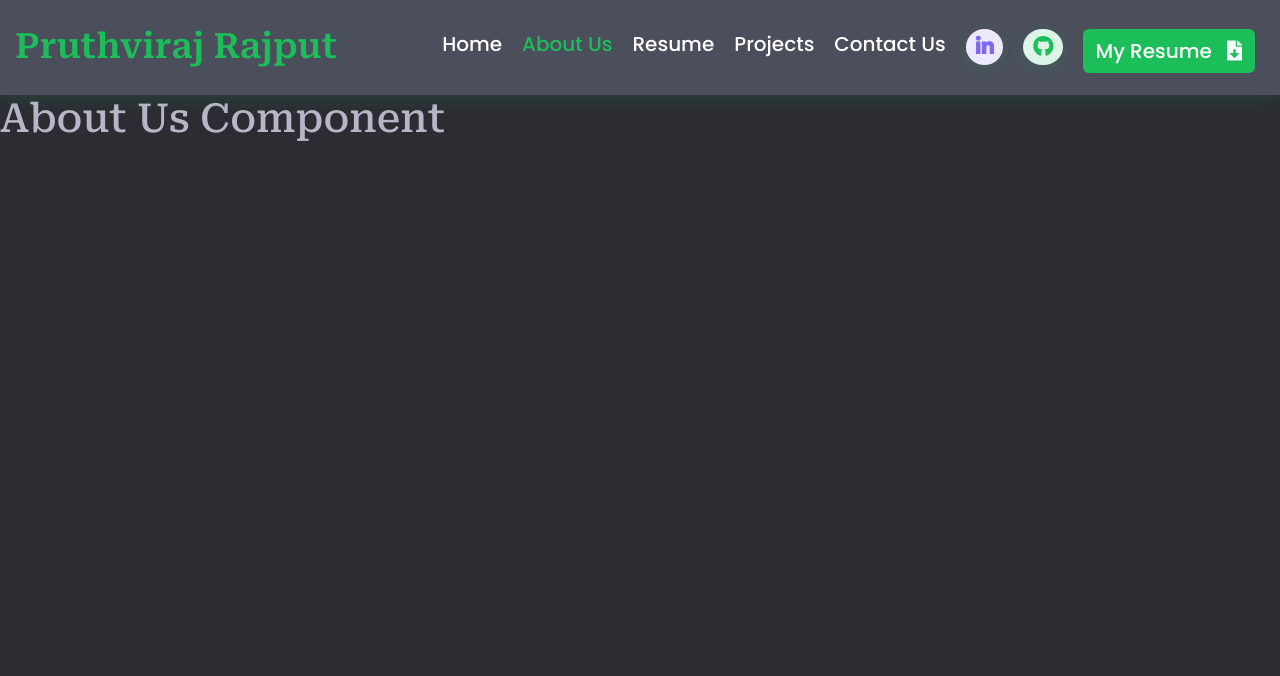
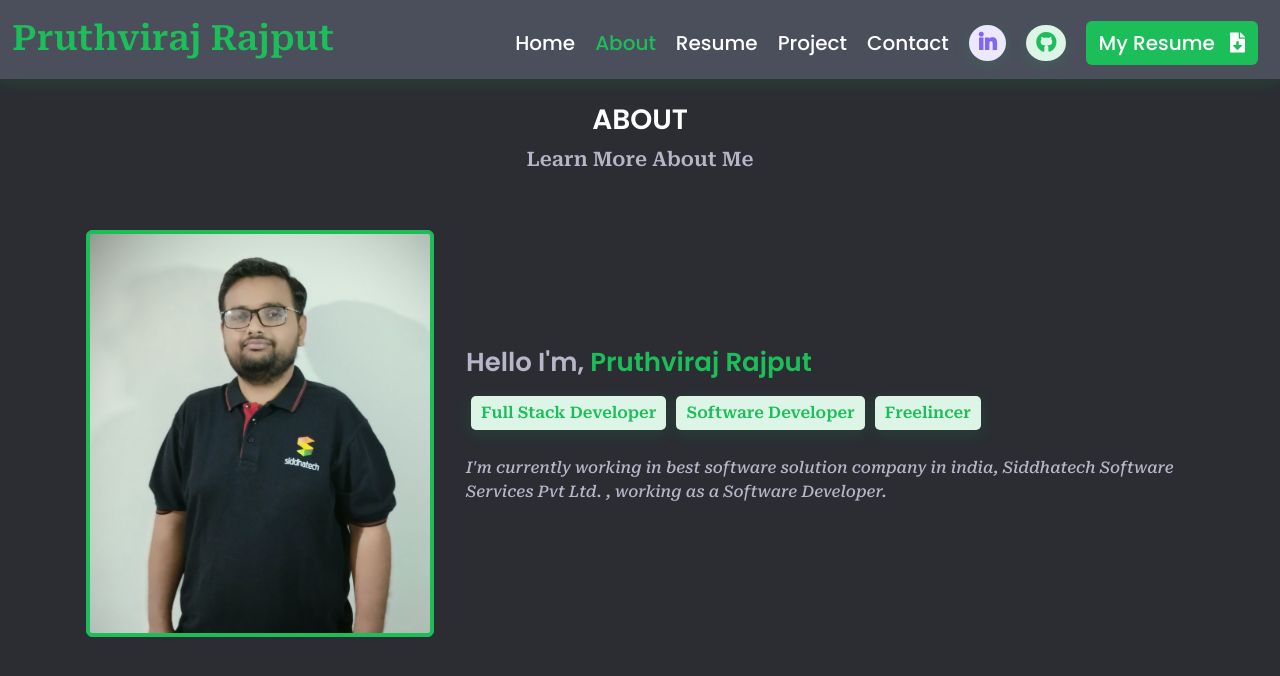
Before and after one commit to pruthvi7384/MY-PORTFOLIO, a Vue app: page /about in a window 1280 px wide. Shown: the top 676 px of the page. Built offline with nearby package versions, Linux system fonts and the light colour scheme.

Commit message:
Start Designing About Us Component

```diff
--- a/src/assets/main.css
+++ b/src/assets/main.css
@@ -32,6 +32,8 @@ html {
     --font-size-20 : 20px;
     --font-size-16 : 16px;
     --font-size-25 : 25px;
+    --font-size-26 : 26px;
+    --font-size-28 : 28px;
     --font-size-35: 35px;
     --card-background : #4b4f5c;
     --bg-1 : #fedfd7;
@@ -48,9 +50,6 @@ body{
 }
 
 /* ===============NavBar Components Styling============== */
-    .navbar .container-fluid{
-        padding: 8px 15px;
-    }
     .background-nav {
         background-color: var(--card-background);
         box-shadow: var(--box-shadow);
@@ -76,7 +75,7 @@ body{
     .navbar .container-fluid .navbar-nav .nav-item .nav-link{
         color: var(--color2);
         font-size: var(--font-size-20);
-        padding: 8px 10px 0px 10px;
+        padding: 08px 10px 0px 10px;
         font-family: var(--font-poppins);
         font-weight: var(--poppins-500);
         transition: 0.4s ease-in-out;
@@ -160,12 +159,12 @@ body{
         font-weight: var(--poppins-500);
         padding: 5px 0px;
     }
-    .home .row .intro_card .tag ul, .home .row .intro_card .social_contact ul{
+    .home .row .intro_card .tag ul, .home .row .intro_card .social_contact ul, .about .about-info-row .tag ul{
         list-style: none;
         padding: 0px !important;
         margin-top: 5px;
     }
-    .home .row .intro_card .tag ul li{
+    .home .row .intro_card .tag ul li, .about .about-info-row .tag ul li{
         padding: 5px 10px;
         font-size: var(--font-size-16);
         margin: 0px 5px;
@@ -174,7 +173,7 @@ body{
         font-weight: var(--roboto-600);
         cursor: pointer;
     }
-    .home .row .intro_card .tag ul .skill{
+    .home .row .intro_card .tag ul .skill, .about .about-info-row .tag .skill{
         background-color: var(--bg-2);
         color: var(--color3);
         box-shadow: var(--box-shadow);
@@ -219,6 +218,51 @@ body{
     }
 /* ==============X====Home Banner====X========= */
 
+/* =============Headings========== */
+    h1{
+        font-family: var(--font-poppins);
+        font-size: var(--font-size-28);
+        font-weight: var(--poppins-600);
+        color: var(--color2);
+    }
+    h2{
+        font-size: var(--font-size-26);
+        font-family: var(--font-poppins);
+        font-weight: var(--roboto-600);
+    }
+/* =========X===Headings===X====== */
+
+/* ================About Me============= */
+    .about .headdings h1, .project .headdings h1, .resume .headdings h1, .contact .headdings h1{
+        text-align: center;
+    }
+    .about .headdings p, .project .headdings p, .resume .headdings p, .contact .headdings p{
+        font-size: var(--font-size-20);
+        color: var(--color5);
+        font-weight: var(--roboto-600);
+        text-align: center;
+    }
+    .about .about-info-row .profile-img .img-thumbnail{
+      background-color: var(--color3);
+      border: 1px solid var(--color3);
+      padding: 3px !important;
+      cursor: pointer;
+    }
+    .about .about-info-row h2{
+        padding: 0px 0px 10px 0px;
+    }
+    .about .about-info-row h2 span{
+        color: var(--color3);
+    }
+    .about .about-info-row p{
+        padding: 10px 0px 0px 0px;
+        font-weight: var(--roboto-500);
+        font-size: var(--font-size-16);
+        font-style: italic;
+        color: var(--color5);
+    }
+/* ============X===About Me====X======== */
+
 /* ===============Responsiveness================== */
     @media(max-width:1024px){
         .home .row .intro_card{
@@ -229,7 +273,7 @@ body{
             flex-direction: column;
         }
     }
-    @media(max-width:768px){
+    @media(max-width:771px){
         .navbar .container-fluid{
             flex-direction: row;
         }
@@ -242,10 +286,10 @@ body{
         .navbar .container-fluid .navbar-nav .nav-item .nav-link button{
             margin-top: 10px;
         }
-        .home .row .intro_card .tag ul{
+        .home .row .intro_card .tag ul, .about .about-info-row .tag ul{
             flex-wrap: wrap;
         }
-        .home .row .intro_card .tag ul li{
+        .home .row .intro_card .tag ul li, .about .about-info-row .tag ul li{
             margin-top: 10px;
         }
     }
--- a/src/components/Navigation.vue
+++ b/src/components/Navigation.vue
@@ -2,6 +2,7 @@
 import { RouterLink } from "vue-router";
 
 import Navigation from "../jsonData/navigation.js";
+import JSON from "../jsonData/profile.json";
 
 export default {
   name: "Navigation",
@@ -24,11 +25,13 @@ export default {
   <nav
     :class="[
       'navbar navbar-expand-lg',
-      component === 'Home' ? 'fixed-top' : 'sticy-top background-nav',
+      component === 'Home' ? 'fixed-top' : 'sticky-top background-nav',
     ]"
   >
     <div class="container-fluid">
-      <router-link to="/" class="navbar-brand">Pruthviraj Rajput</router-link>
+      <router-link to="/" class="navbar-brand">{{
+        JSON.profile.name
+      }}</router-link>
       <button
         class="navbar-toggler"
         type="button"
@@ -44,7 +47,7 @@ export default {
         class="collapse navbar-collapse justify-content-end"
         id="navbarSupportedContent"
       >
-        <ul class="navbar-nav mr-auto mb-2 mb-lg-0">
+        <ul class="navbar-nav mr-auto align-items-center mb-2 mb-lg-0">
           <li class="nav-item" v-for="data in navigator" :key="data.id">
             <router-link
               exactActiveClass="active"
--- a/src/jsonData/navigation.js
+++ b/src/jsonData/navigation.js
@@ -6,7 +6,7 @@ const navigation = [
   },
   {
     id: 2,
-    name: "About Us",
+    name: "About",
     path: "/about",
   },
   {
@@ -16,12 +16,12 @@ const navigation = [
   },
   {
     id: 4,
-    name: "Projects",
+    name: "Project",
     path: "/projects",
   },
   {
     id: 5,
-    name: "Contact Us",
+    name: "Contact",
     path: "/contact",
   },
 ];
--- /dev/null
+++ b/src/jsonData/profile.json
@@ -0,0 +1,79 @@
+{
+    "profile":{
+        "name": "Pruthviraj Rajput",
+        "tag":[
+            "Full Stack Developer",
+            "Software Developer",
+            "Freelincer"
+        ],
+        "shortDescription": "I'm currently working in best software solution company in india, Siddhatech Software Services Pvt Ltd. , working as a Software Developer."
+    },
+    "skills":[
+        {
+            "id" : 1,
+            "name" : "HTML 5",
+            "level" : "80%"
+        },
+        {
+            "id" : 2,
+            "name" : "CSS 3",
+            "level" : "80%"
+        },
+        {
+            "id" : 3,
+            "name" : "JavaScripr",
+            "level" : "80%"
+        },
+        {
+            "id" : 4,
+            "name" : "React JS",
+            "level" : "70%"
+        },
+        {
+            "id" : 5,
+            "name" : "Vue Js",
+            "level" : "30%"
+        },
+        {
+            "id" : 6,
+            "name" : "PHP",
+            "level" : "60%"
+        },
+        {
+            "id" : 7,
+            "name" : "Java",
+            "level" : "50%"
+        },
+        {
+            "id" : 8,
+            "name" : "SpringBoot",
+            "level" : "50%"
+        },
+        {
+            "id" : 10,
+            "name" : "PlayFramwork",
+            "level" : "50%"
+        },
+        {
+            "id" : 11,
+            "name" : "MySQL",
+            "level" : "70%"
+        },
+        {
+            "id" : 12,
+            "name" : "MoongoDb",
+            "level" : "50%"
+        },
+        {
+            "id" : 13,
+            "name" : "Firebase",
+            "level" : "50%"
+        },
+        {
+            "id" : 14,
+            "name" : "Node JS",
+            "level" : "50%"
+        }
+    ],
+    "About":""
+}
--- a/src/views/About.vue
+++ b/src/views/About.vue
@@ -3,12 +3,50 @@
     <!-- Navigation Component Imported -->
     <Navigation></Navigation>
     <!--X- Navigation Component Imported -X-->
-    <h1>About Us Component</h1>
+    <div class="container about mt-4">
+      <div class="row headdings">
+        <h1>ABOUT</h1>
+        <p>Learn More About Me</p>
+      </div>
+      <div
+        class="row about-info-row justify-content-center align-items-center mt-4"
+      >
+        <div class="col-xl-4 p-3">
+          <div class="profile-img">
+            <img
+              class="img-fluid img-thumbnail"
+              src="../assets/profile.jpg"
+              alt=""
+            />
+          </div>
+        </div>
+        <div class="col-xl-8 p-3">
+          <h2>
+            Hello I'm, <span>{{ JSON.profile.name }}</span>
+          </h2>
+          <div class="tag">
+            <ul class="d-flex justify-content-start align-items-center">
+              <li
+                class="skill"
+                v-for="(data, index) in JSON.profile.tag"
+                :key="index"
+              >
+                {{ data }}
+              </li>
+            </ul>
+          </div>
+          <p>
+            {{ JSON.profile.shortDescription }}
+          </p>
+        </div>
+      </div>
+    </div>
   </div>
 </template>
 
 <script>
 import Navigation from "../components/Navigation.vue";
+import JSON from "../jsonData/profile.json";
 export default {
   components: { Navigation },
   name: "About",
--- a/src/views/Contact.vue
+++ b/src/views/Contact.vue
@@ -1,16 +1,26 @@
 <template>
   <div>
     <!-- Navigation Bar Component Imported -->
-    <navigation></Navigation>
+    <navigation></navigation>
     <!--X- Navigation Bar Component Imported -X-->
-    <h1>Contact Us Component</h1>
+    <div class="container contact mt-4">
+      <div class="row headdings">
+        <h1>CONTACT</h1>
+        <p>Contact Me</p>
+      </div>
+      <div class="row">
+        <div class="col-xl-4"></div>
+        <div class="col-xl-8"></div>
+      </div>
+    </div>
   </div>
 </template>
 
 <script>
-import Navigation from '../components/Navigation.vue';
+import Navigation from "../components/Navigation.vue";
 export default {
-  components: { Navigation },};
+  components: { Navigation },
+};
 </script>
 
 <style></style>
--- a/src/views/Home.vue
+++ b/src/views/Home.vue
@@ -7,18 +7,20 @@
       <div class="row justify-content-center align-items-center text-center">
         <div class="col-xl-6 intro_card">
           <h3>Hello, I'm</h3>
-          <h1>Pruthviraj Rajput</h1>
+          <h1>{{ JSON.profile.name }}</h1>
           <div class="tag">
             <ul class="d-flex justify-content-center align-items-center">
-              <li class="skill">Full Stack Developer</li>
-              <li class="skill">Software Developer</li>
-              <li class="skill">Freelincer</li>
+              <li
+                class="skill"
+                v-for="(data, index) in JSON.profile.tag"
+                :key="index"
+              >
+                {{ data }}
+              </li>
             </ul>
           </div>
           <p>
-            I'm currently working in best software solution company in india,
-            Siddhatech Software Services Pvt Ltd. , working as a Software
-            Developer.
+            {{ JSON.profile.shortDescription }}
           </p>
           <div class="social_contact">
             <ul class="d-flex justify-content-center align-items-center">
@@ -54,6 +56,7 @@
 
 <script>
 import Navigation from "../components/Navigation.vue";
+import JSON from "../jsonData/profile.json";
 export default {
   components: { Navigation },
   name: "Home",
--- a/src/views/Projects.vue
+++ b/src/views/Projects.vue
@@ -3,7 +3,16 @@
     <!-- Navigation Bar Component Imported -->
     <Navigation></Navigation>
     <!--X- Navigation Bar Component Imported -X-->
-    <h1>Projects Component</h1>
+    <div class="container project mt-4">
+      <div class="row headdings">
+        <h1>PROJECT</h1>
+        <p>My Work</p>
+      </div>
+      <div class="row">
+        <div class="col-xl-4"></div>
+        <div class="col-xl-8"></div>
+      </div>
+    </div>
   </div>
 </template>
 
--- a/src/views/Resume.vue
+++ b/src/views/Resume.vue
@@ -1,14 +1,23 @@
 <template>
   <div>
     <!-- Navigation Bar Component Imported -->
-    <navigation></Navigation>
+    <navigation></navigation>
     <!--X- Navigation Bar Component Imported -X-->
-    <h1>Resume Component</h1>
+    <div class="container project mt-4">
+      <div class="row headdings">
+        <h1>RESUME</h1>
+        <p>Check My Resume</p>
+      </div>
+      <div class="row">
+        <div class="col-xl-4"></div>
+        <div class="col-xl-8"></div>
+      </div>
+    </div>
   </div>
 </template>
 
 <script>
-import Navigation from '../components/Navigation.vue';
+import Navigation from "../components/Navigation.vue";
 export default {
   components: { Navigation },
   name: "Resume",
```
Also changed, not shown: src/assets/profile.jpg (added).
